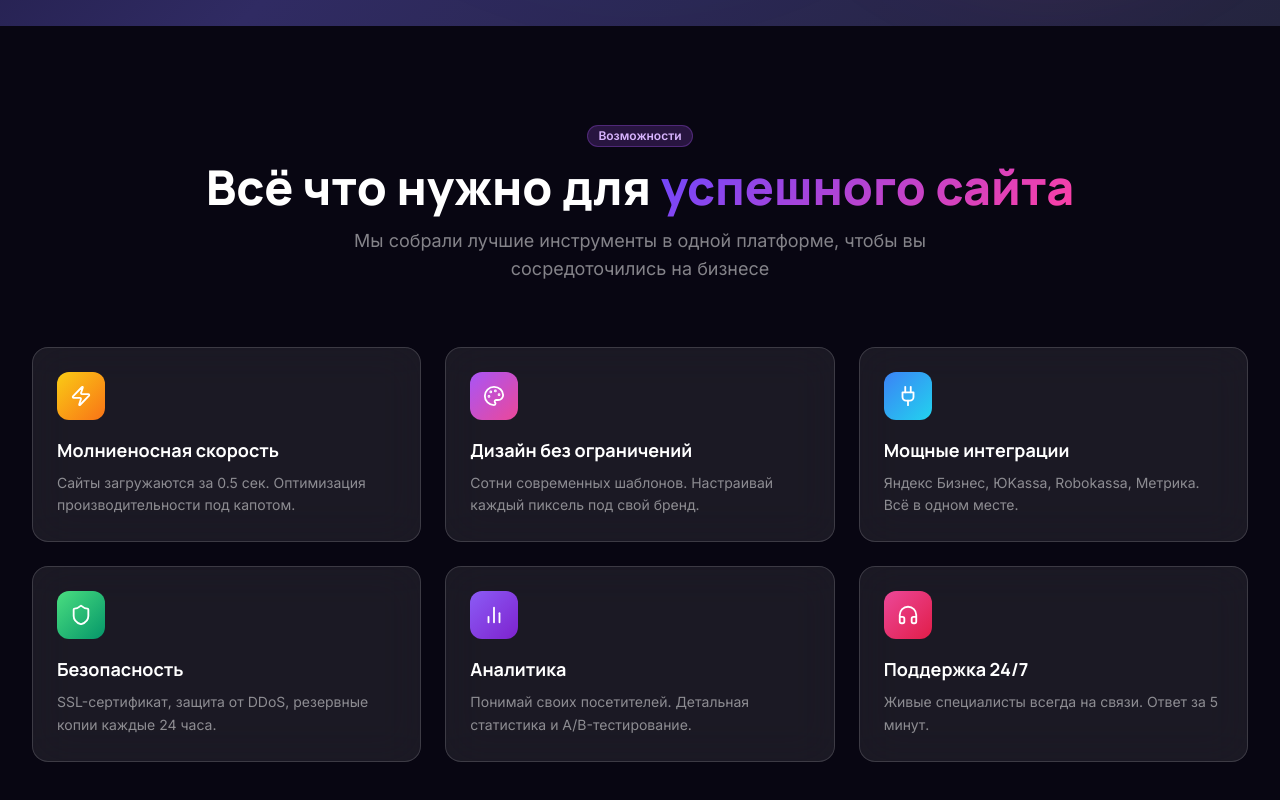
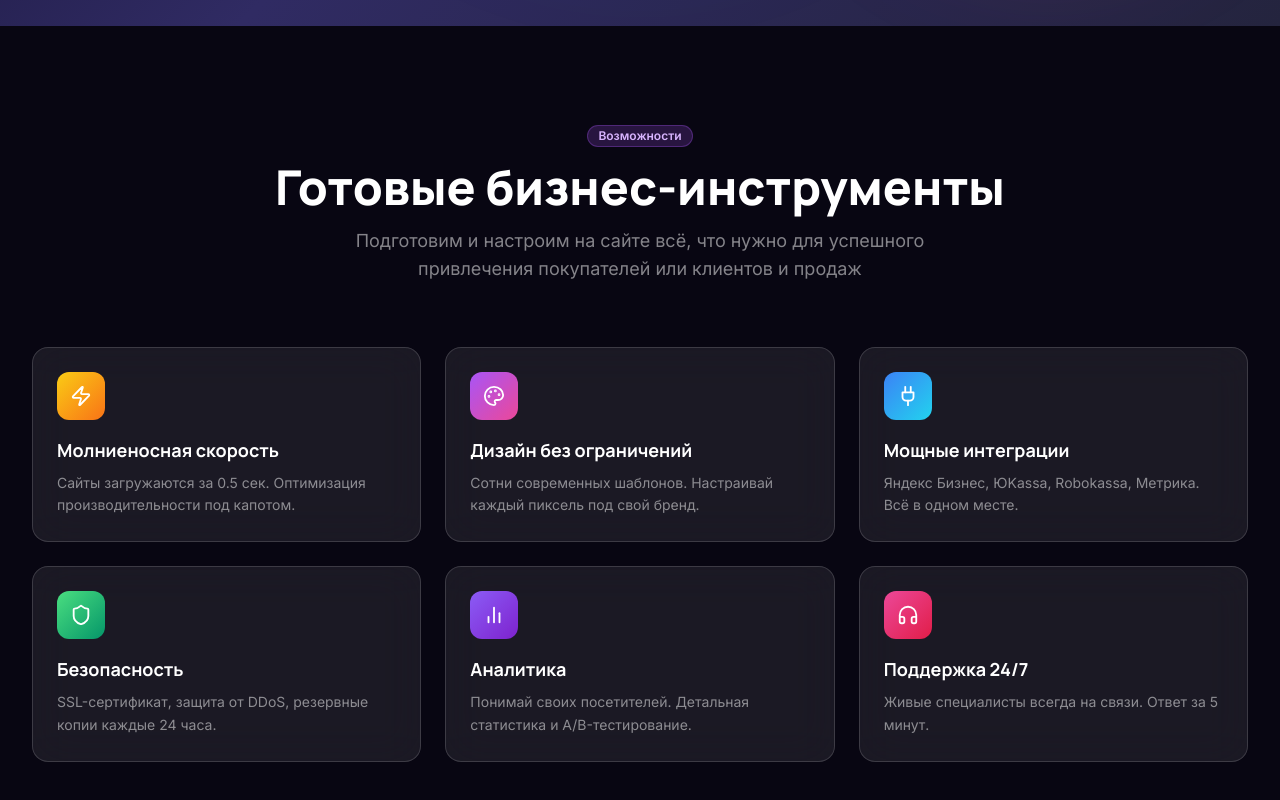
Before and after one commit to pr-poehali-dev/sait-pod-klyuch, a React (Vite) app: page / in a window 1280 px wide. Shown: the part 780-1580 px from the top of the page. Built offline with nearby package versions, Linux system fonts and the light colour scheme.

Commit message:
`feat: обновлены 2 компонента`

```diff
--- a/src/pages/Index.tsx
+++ b/src/pages/Index.tsx
@@ -91,13 +91,9 @@ export default function Index() {
         <div className="container mx-auto">
           <div className="text-center mb-16 reveal">
             <Badge className="mb-4 bg-purple-500/20 text-purple-300 border-purple-500/30">Возможности</Badge>
-            <h2 className="text-4xl md:text-5xl font-black text-white mb-4 font-['Manrope']">
-              Всё что нужно для{" "}
-              <span className="gradient-text">успешного сайта</span>
-            </h2>
-            <p className="text-white/50 text-lg max-w-2xl mx-auto">
-              Мы собрали лучшие инструменты в одной платформе, чтобы вы сосредоточились на бизнесе
-            </p>
+            <h2 className="text-4xl md:text-5xl font-black text-white mb-4 font-['Manrope']">Готовые бизнес-инструменты</h2>
+            <p className="text-white/50 text-lg max-w-2xl mx-auto">Подготовим и настроим на сайте всё, что нужно для успешного привлечения покупателей или клиентов
+и продаж</p>
           </div>
           <div className="grid grid-cols-1 md:grid-cols-2 lg:grid-cols-3 gap-6">
             {features.map((f, i) => (
```
